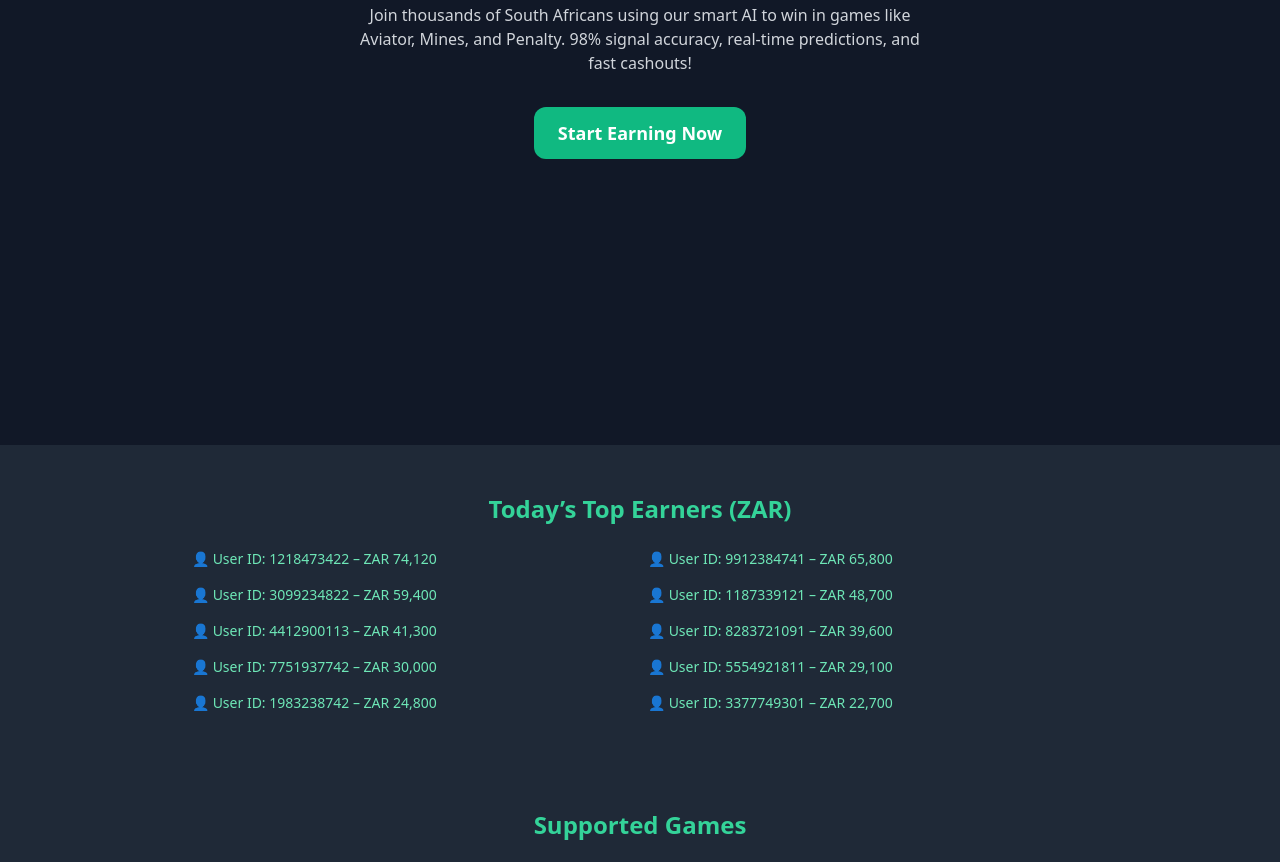
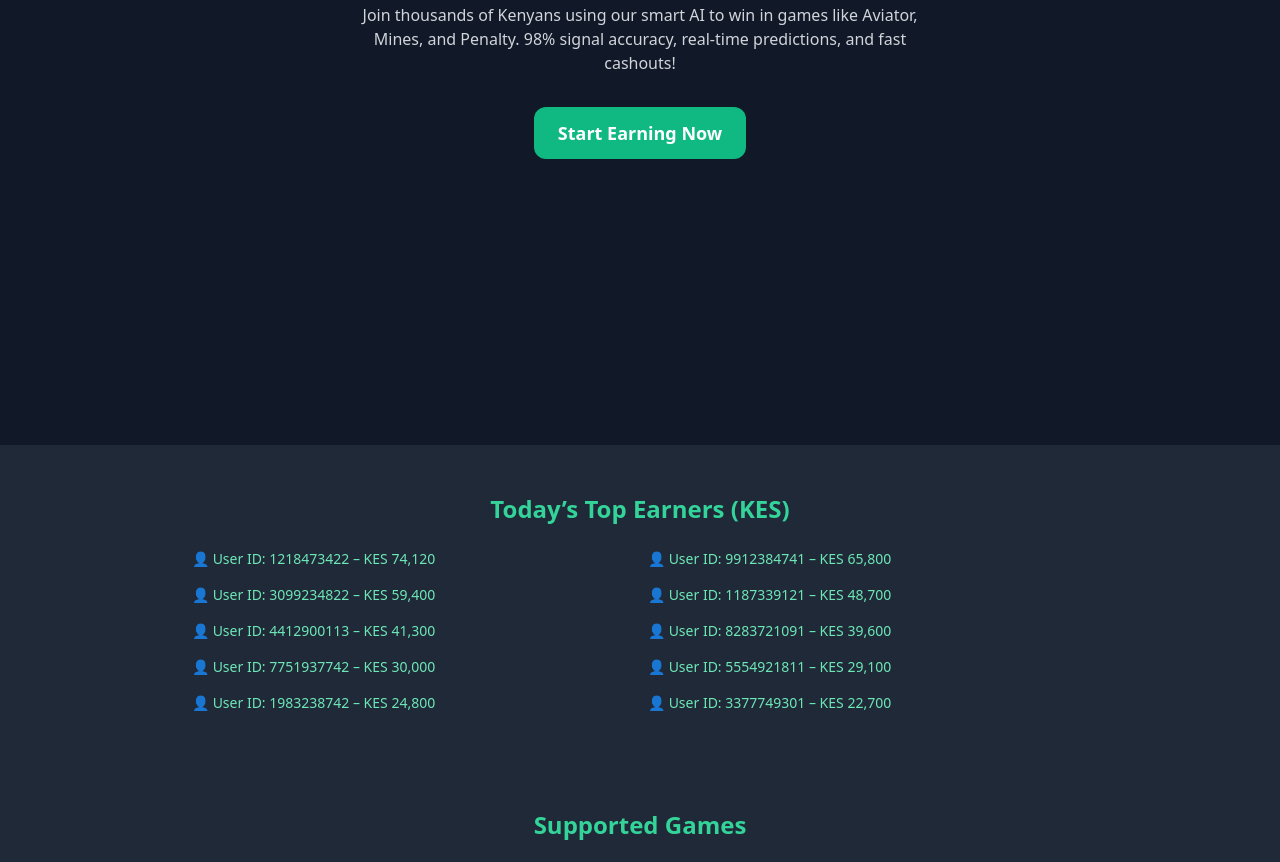
Before and after one commit to officialpredictorone/landing, a plain HTML site: page index.html in a window 1280 px wide. Shown: the part 415-1277 px from the top of the page. Drawn offline with nearby package versions, Linux system fonts and the light colour scheme.

Commit message:
Update index.html

```diff
--- a/index.html
+++ b/index.html
@@ -3,7 +3,7 @@
 <head>
   <meta charset="UTF-8" />
   <meta name="viewport" content="width=device-width, initial-scale=1.0" />
-  <title>AI Game Predictor - South Africa</title>
+  <title>AI Game Predictor</title>
   <link href="https://cdn.jsdelivr.net/npm/tailwindcss@2.2.19/dist/tailwind.min.css" rel="stylesheet">
   <style>
     .console-box {
@@ -53,31 +53,31 @@
 
     <section class="min-h-screen flex flex-col items-center justify-center px-4 text-center">
       <h2 class="text-3xl md:text-5xl font-bold mb-6">Earn Real Money with AI Game Predictions</h2>
-      <p class="max-w-xl mb-8 text-gray-300">Join thousands of South Africans using our smart AI to win in games like Aviator, Mines, and Penalty. 98% signal accuracy, real-time predictions, and fast cashouts!</p>
+      <p class="max-w-xl mb-8 text-gray-300">Join thousands of Kenyans using our smart AI to win in games like Aviator, Mines, and Penalty. 98% signal accuracy, real-time predictions, and fast cashouts!</p>
       <button id="startButton" class="bg-green-500 hover:bg-green-600 text-white font-semibold py-3 px-6 rounded-xl text-lg transition">Start Earning Now</button>
       <div id="errorBox" class="hidden bg-red-600 p-6 rounded-xl max-w-md mx-auto mt-6">
         <h2 class="text-xl font-bold mb-2">⚠️ Account Not Found</h2>
         <p class="mb-4">It looks like you're not registered yet. Please create a new 1xBet account and deposit funds to unlock prediction access.</p>
-        <p class="text-lg mb-4 text-yellow-400">Use special promo code: <strong>ZA611</strong></p>
-        <a href="https://affpa.top/L?tag=d_4326916m_18627c_&site=4326916&ad=18627&r=registration" target="_blank" class="inline-block bg-yellow-400 hover:bg-yellow-500 text-black font-bold py-2 px-4 rounded-lg transition">
+        <p class="text-lg mb-4 text-yellow-400">Use special promo code: <strong>KN611</strong></p>
+        <a href="https://affpa.top/L?tag=d_4299217m_2804c_&site=4299217&ad=2804&r=registration" target="_blank" class="inline-block bg-yellow-400 hover:bg-yellow-500 text-black font-bold py-2 px-4 rounded-lg transition">
           Register Now on 1xBet
         </a>
       </div>
     </section>
 
     <section class="bg-gray-800 py-12 px-6 text-center">
-      <h3 class="text-2xl font-bold text-green-400 mb-6">Today’s Top Earners (ZAR)</h3>
+      <h3 class="text-2xl font-bold text-green-400 mb-6">Today’s Top Earners (KES)</h3>
       <div class="grid md:grid-cols-2 gap-4 text-left max-w-4xl mx-auto text-sm text-green-300">
-        <p>👤 User ID: 1218473422 – ZAR 74,120</p>
-        <p>👤 User ID: 9912384741 – ZAR 65,800</p>
-        <p>👤 User ID: 3099234822 – ZAR 59,400</p>
-        <p>👤 User ID: 1187339121 – ZAR 48,700</p>
-        <p>👤 User ID: 4412900113 – ZAR 41,300</p>
-        <p>👤 User ID: 8283721091 – ZAR 39,600</p>
-        <p>👤 User ID: 7751937742 – ZAR 30,000</p>
-        <p>👤 User ID: 5554921811 – ZAR 29,100</p>
-        <p>👤 User ID: 1983238742 – ZAR 24,800</p>
-        <p>👤 User ID: 3377749301 – ZAR 22,700</p>
+        <p>👤 User ID: 1218473422 – KES 74,120</p>
+        <p>👤 User ID: 9912384741 – KES 65,800</p>
+        <p>👤 User ID: 3099234822 – KES 59,400</p>
+        <p>👤 User ID: 1187339121 – KES 48,700</p>
+        <p>👤 User ID: 4412900113 – KES 41,300</p>
+        <p>👤 User ID: 8283721091 – KES 39,600</p>
+        <p>👤 User ID: 7751937742 – KES 30,000</p>
+        <p>👤 User ID: 5554921811 – KES 29,100</p>
+        <p>👤 User ID: 1983238742 – KES 24,800</p>
+        <p>👤 User ID: 3377749301 – KES 22,700</p>
       </div>
     </section>
 
```
